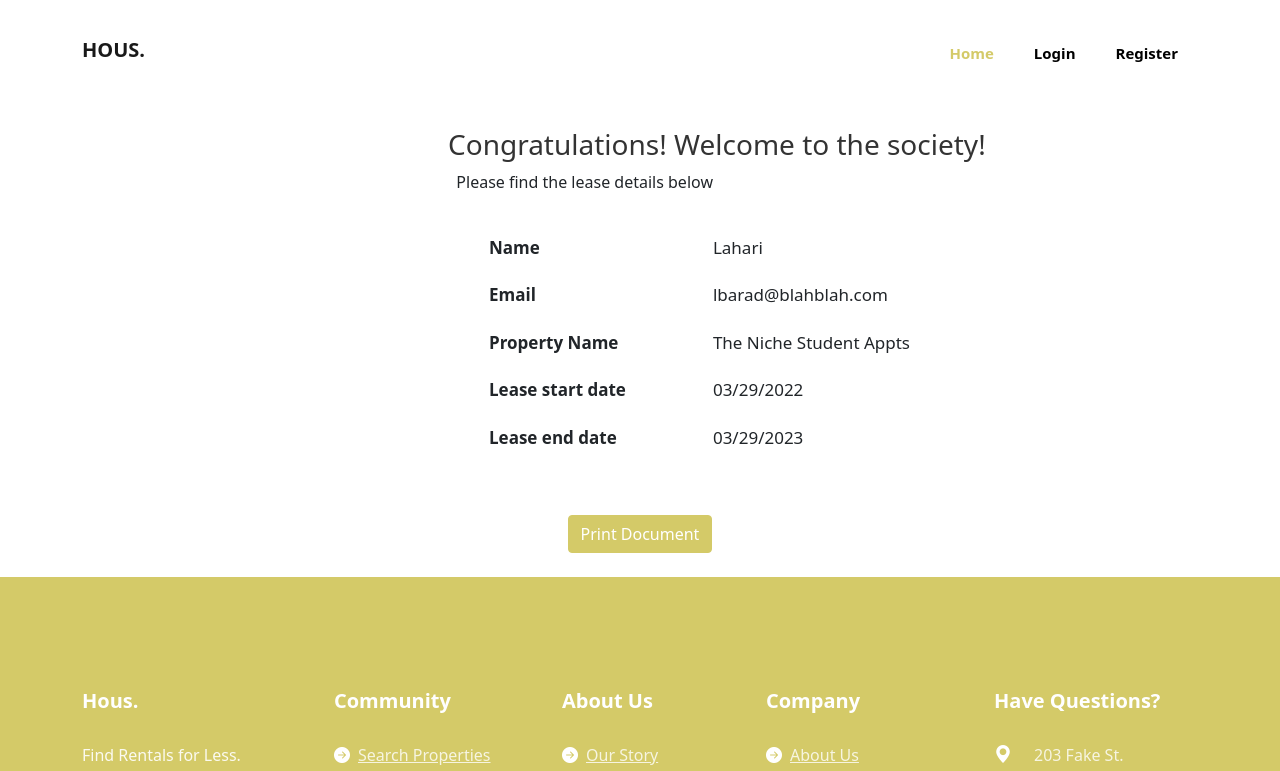
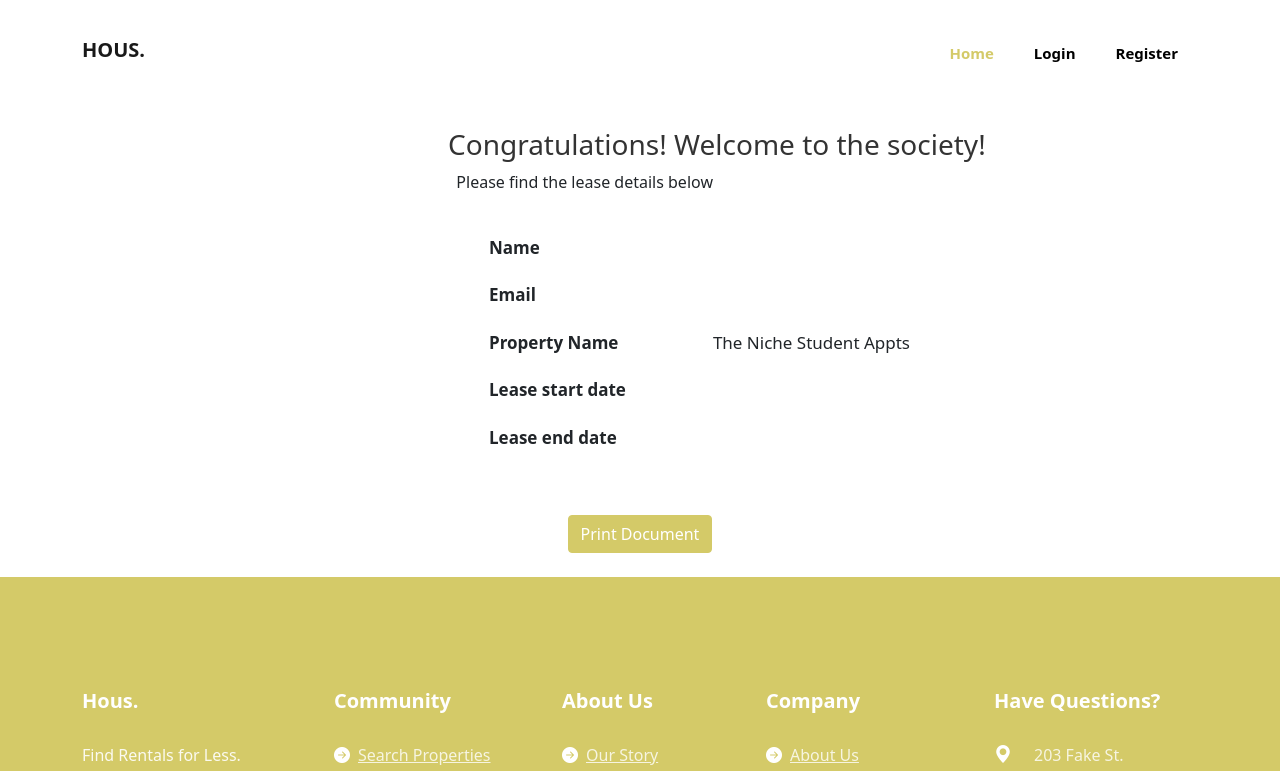
Before and after one commit to rahulvemula/SE-leasingPortal, a React (Create React App) app in the folder client/leasing-portal/: page /lease-confirmation in a window 1280 px wide. Shown: the top 771 px of the page. Built offline with nearby package versions, Linux system fonts and the light colour scheme.

Commit message:
add lease data to store

```diff
--- a/client/leasing-portal/src/pages/Listing.tsx
+++ b/client/leasing-portal/src/pages/Listing.tsx
@@ -1,8 +1,9 @@
 import axios from "axios";
 import { useState } from "react";
+import { useDispatch } from "react-redux";
 import { useNavigate, useParams } from "react-router-dom";
 import PropertyCard from "../components/Property-Card";
-
+import {updateLeaseData} from '../store/leaseData';
 
 function Listing() {
   let testData = {
@@ -21,19 +22,29 @@ function Listing() {
   };
 
   const navigate = useNavigate();
+  const dispatch = useDispatch();
   const [leaseData, setLeaseData] = useState(defaultData);
+
+  const updateStoreData = () => {
+    dispatch(updateLeaseData(leaseData));
+  }
 
   const updateName = (name: string) => {
     setLeaseData({ ...leaseData, name });
+    updateStoreData();
   };
   const updateEmail = (email: string) => {
     setLeaseData({ ...leaseData, email });
+    updateStoreData();
   };
   const updatestartDate = (startDate: string) => {
     setLeaseData({ ...leaseData, startDate });
+    updateStoreData();
   };
   const updateEndDate = (endDate: string) => {
     setLeaseData({ ...leaseData, endDate });
+    console.log(leaseData);
+    updateStoreData();
   };
   const [isChecked, setIsChecked] = useState(false);
 
--- a/client/leasing-portal/src/pages/lease-confirmation.tsx
+++ b/client/leasing-portal/src/pages/lease-confirmation.tsx
@@ -1,5 +1,6 @@
 import "../index.css";
 import { jsPDF } from "jspdf";
+import { useSelector } from "react-redux";
 
 interface Details {
   [key: string]: any;
@@ -8,14 +9,14 @@ interface Details {
 function Done() {
   let message = "Congratulations! Welcome to the society!";
   let detailText = "Please find the lease details below";
-
+  const leaseData = useSelector((state: any) => state.leaseData);
 
   let details: Details = {
-    Name: "Lahari",
-    Email: "lbarad@blahblah.com",
+    Name: leaseData.name,
+    Email: leaseData.email,
     "Property Name": "The Niche Student Appts",
-    "Lease start date": "03/29/2022",
-    "Lease end date": "03/29/2023",
+    "Lease start date": leaseData.startDate,
+    "Lease end date": leaseData.endDate,
   };
 
   let exportPdf = () => {
--- a/client/leasing-portal/src/store/index.ts
+++ b/client/leasing-portal/src/store/index.ts
@@ -1,10 +1,12 @@
 import { configureStore } from '@reduxjs/toolkit'
 import authReducer from './auth'
 import userDataReducer from './userData'
+import leaseDataReducer from './leaseData';
 
 export const store = configureStore({
   reducer: {
     isAuthenticated: authReducer,
-    userData: userDataReducer
+    userData: userDataReducer,
+    leaseData: leaseDataReducer,
   },
 })
--- /dev/null
+++ b/client/leasing-portal/src/store/leaseData.ts
@@ -0,0 +1,18 @@
+import { createSlice } from '@reduxjs/toolkit'
+
+const leaseSlice = createSlice({
+  name: 'leaseData',
+  initialState: { name: '', email: '', startDate: '' , endDate: ''},
+  reducers: {
+    updateLeaseData: (state, action) => {
+      let data = action.payload;
+      state.name = data.name;
+      state.email = data.email;
+      state.startDate = data.startDate;
+      state.endDate = data.endDate;
+    },
+  }
+})
+
+export const { updateLeaseData } = leaseSlice.actions;
+export default leaseSlice.reducer;
```
